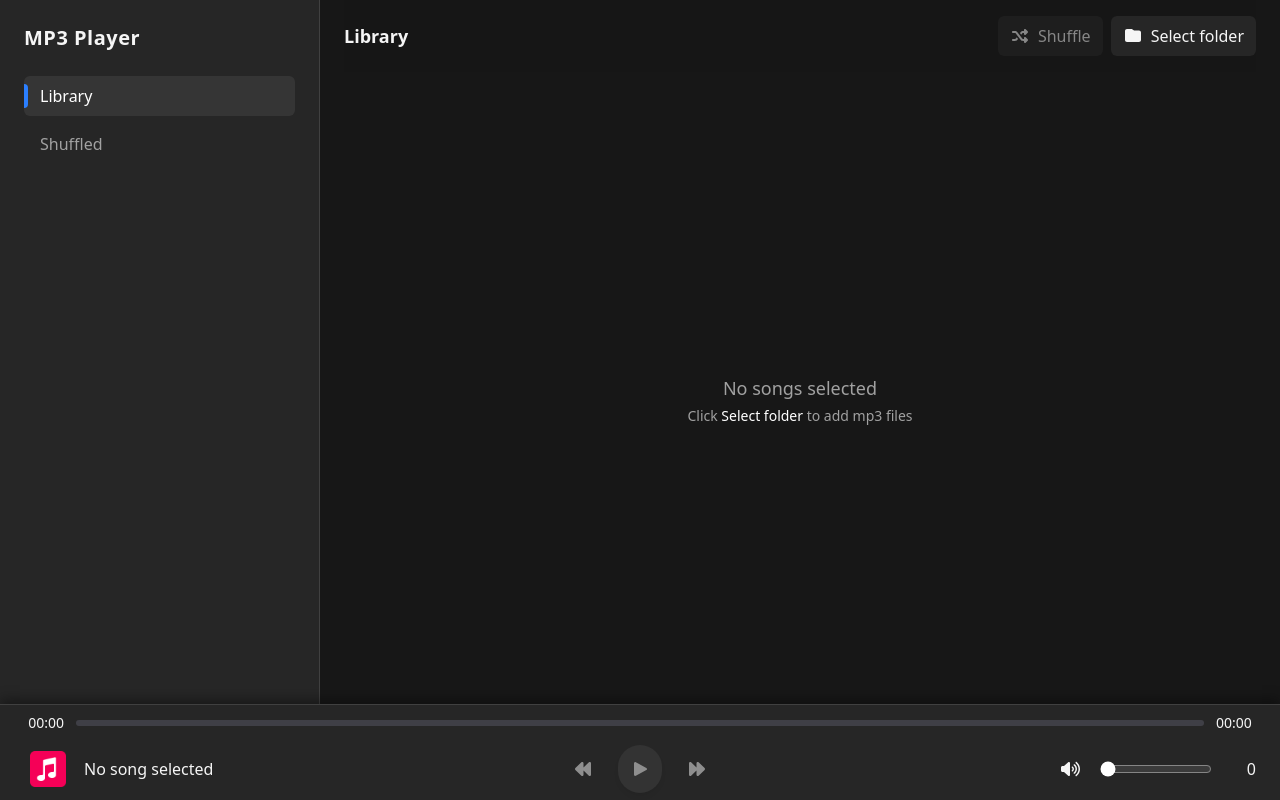
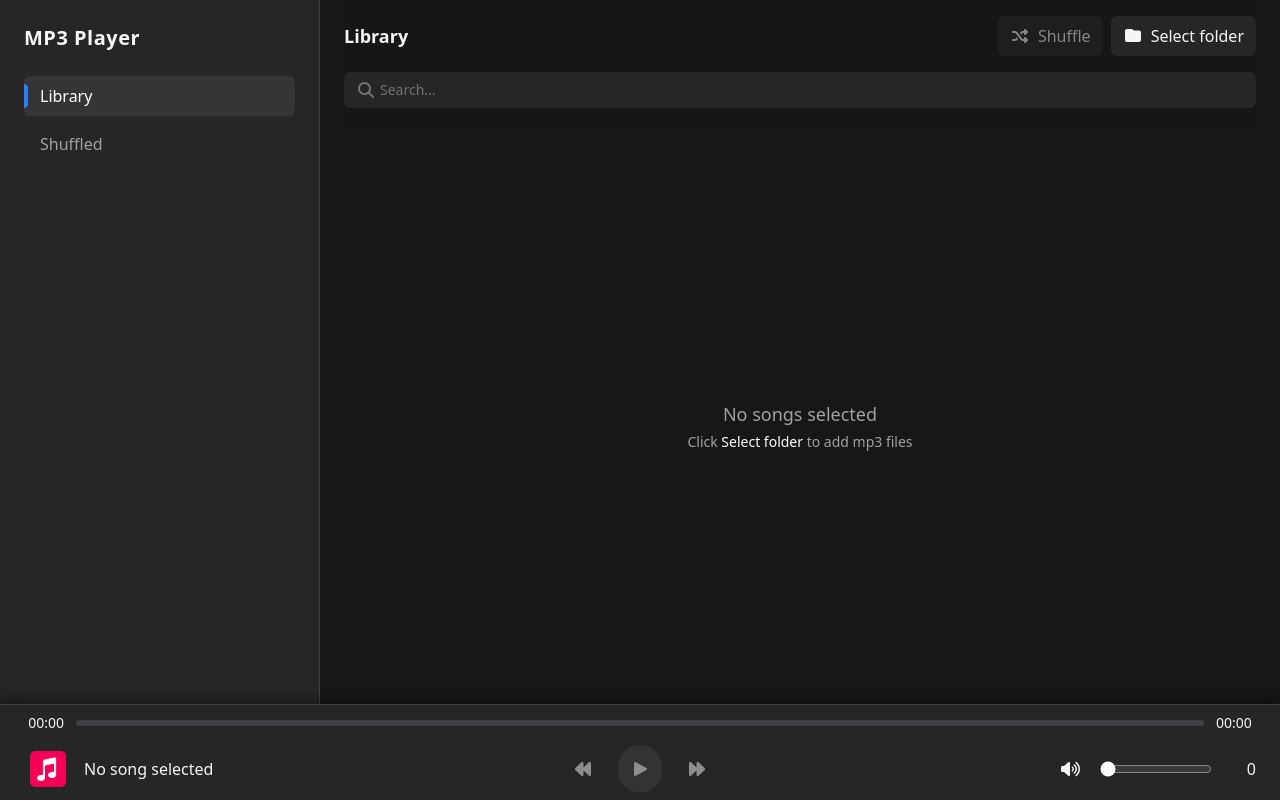
Before and after one commit to AlvaroWRP/mp3-player, a React (Vite) app in the folder renderer/: page / in a window 1280 px wide. Built offline with nearby package versions, Linux system fonts and the light colour scheme.

Commit message:
added search bar; hooks and types updates

```diff
--- a/renderer/src/App.tsx
+++ b/renderer/src/App.tsx
@@ -9,8 +9,14 @@ import '../index.css';
 export function App() {
     const audioPlayer = useAudioPlayer();
 
-    const { songs, currentSongIndex, shuffledSongs, enableShuffle, selectSong, selectFolder } =
-        audioPlayer;
+    const {
+        songs,
+        currentSongIndex,
+        shuffledSongs,
+        enableShuffle,
+        selectSongByPath,
+        selectFolder,
+    } = audioPlayer;
 
     const [activeTab, setActiveTab] = useState<ActiveTab>(() => {
         const saved = localStorage.getItem('activeTab');
@@ -38,9 +44,7 @@ export function App() {
                     songs={songs}
                     shuffledSongs={shuffledSongs}
                     currentSongIndex={currentSongIndex}
-                    onSongSelect={(index, source) => {
-                        selectSong(index, source);
-                    }}
+                    onSongSelect={selectSongByPath}
                     onShuffle={() => {
                         enableShuffle();
                         setActiveTab('shuffle');
--- a/renderer/src/components/MainArea/Header.tsx
+++ b/renderer/src/components/MainArea/Header.tsx
@@ -1,10 +1,19 @@
 import { FontAwesomeIcon } from '@fortawesome/react-fontawesome';
 import { faShuffle, faFolder } from '@fortawesome/free-solid-svg-icons';
+import { SearchBar } from './SearchBar';
 import type { HeaderProps } from '../../types/types';
 
-export function Header({ activeTab, songs, onShuffle, onSelectFolder }: HeaderProps) {
+export function Header({
+    activeTab,
+    songs,
+    searchQuery,
+    onSearchChange,
+    onShuffle,
+    onSelectFolder,
+}: HeaderProps) {
     return (
-        <header className="sticky top-0 z-10 flex items-center justify-between bg-neutral-900/90 backdrop-blur py-4 mb-6">
+        <header className="sticky top-0 z-10 flex flex-col gap-4 bg-neutral-900/90 backdrop-blur py-4 mb-6">
+            <div className="flex items-center justify-between">
                 <h2 className="text-lg font-semibold">
                     {activeTab === 'shuffle' ? 'Shuffled' : 'Library'}
                 </h2>
@@ -25,6 +34,8 @@ export function Header({ activeTab, songs, onShuffle, onSelectFolder }: HeaderPr
                         Select folder
                     </button>
                 </div>
+            </div>
+            <SearchBar searchQuery={searchQuery} onSearchChange={onSearchChange}></SearchBar>
         </header>
     );
 }
--- a/renderer/src/components/MainArea/MainArea.tsx
+++ b/renderer/src/components/MainArea/MainArea.tsx
@@ -1,6 +1,7 @@
 import { Header } from './Header';
 import { EmptyState } from './EmptyState';
 import { SongsRenderer } from './SongsRenderer';
+import { useMemo, useState } from 'react';
 import type { MainAreaProps } from '../../types/types';
 
 export function MainArea({
@@ -12,41 +13,70 @@ export function MainArea({
     onShuffle,
     onSelectFolder,
 }: MainAreaProps) {
-    const isLibraryEmpty = activeTab === 'library' && songs.length === 0;
-    const isShuffleEmpty = activeTab === 'shuffle' && shuffledSongs.length === 0;
+    const [searchQuery, setSearchQuery] = useState('');
+
+    const filteredSongs = useMemo(() => {
+        if (!searchQuery.trim()) return songs;
+
+        const query = searchQuery.toLowerCase();
+
+        return songs.filter((song) => song.name.toLowerCase().includes(query));
+    }, [songs, searchQuery]);
+
+    const filteredShuffledSongs = useMemo(() => {
+        if (!searchQuery.trim()) return shuffledSongs;
+
+        const query = searchQuery.toLowerCase();
+
+        return shuffledSongs.filter((song) => song.name.toLowerCase().includes(query));
+    }, [shuffledSongs, searchQuery]);
+
+    const isLibraryEmpty = activeTab === 'library' && filteredSongs.length === 0;
+    const isShuffleEmpty = activeTab === 'shuffle' && filteredShuffledSongs.length === 0;
 
     return (
         <main className="flex flex-col flex-1 overflow-y-auto px-6">
             <Header
                 activeTab={activeTab}
                 songs={songs}
+                searchQuery={searchQuery}
+                onSearchChange={setSearchQuery}
                 onShuffle={onShuffle}
                 onSelectFolder={onSelectFolder}
             ></Header>
             {isLibraryEmpty ? (
                 <EmptyState
-                    title="No songs selected"
+                    title={searchQuery ? 'No results' : 'No songs selected'}
                     subtitle={
-                        <>
-                            Click <span className="text-white">Select folder</span> to add mp3 files
-                        </>
+                        searchQuery ? (
+                            <>Try searching something else</>
+                        ) : (
+                            <>
+                                Click <span className="text-white">Select folder</span> to add mp3
+                                files
+                            </>
+                        )
                     }
                 ></EmptyState>
             ) : isShuffleEmpty ? (
                 <EmptyState
-                    title="No shuffled songs yet"
+                    title={searchQuery ? 'No results' : 'No shuffled songs yet'}
                     subtitle={
-                        <>
-                            Click <span className="text-white">Shuffle</span> to generate a shuffled
-                            list
-                        </>
+                        searchQuery ? (
+                            <>Try searching something else</>
+                        ) : (
+                            <>
+                                Click <span className="text-white">Shuffle</span> to generate a
+                                shuffled list
+                            </>
+                        )
                     }
                 ></EmptyState>
             ) : (
                 <SongsRenderer
                     activeTab={activeTab}
-                    songs={songs}
-                    shuffledSongs={shuffledSongs}
+                    songs={filteredSongs}
+                    shuffledSongs={filteredShuffledSongs}
                     currentSongIndex={currentSongIndex}
                     onSongSelect={onSongSelect}
                 ></SongsRenderer>
--- /dev/null
+++ b/renderer/src/components/MainArea/SearchBar.tsx
@@ -0,0 +1,21 @@
+import { faMagnifyingGlass } from '@fortawesome/free-solid-svg-icons';
+import { FontAwesomeIcon } from '@fortawesome/react-fontawesome';
+import type { SearchBarProps } from '../../types/types';
+
+export function SearchBar({ searchQuery, onSearchChange }: SearchBarProps) {
+    return (
+        <div className="relative">
+            <FontAwesomeIcon
+                icon={faMagnifyingGlass}
+                className="absolute left-3 top-1/2 -translate-y-1/2 text-neutral-500"
+            ></FontAwesomeIcon>
+            <input
+                type="text"
+                value={searchQuery}
+                onChange={(e) => onSearchChange(e.target.value)}
+                placeholder="Search..."
+                className="w-full pl-9 pr-3 py-2 rounded-md bg-neutral-800 text-sm text-white placeholder-neutral-500 focus:outline-none focus:ring-2 focus:ring-blue-500/50"
+            />
+        </div>
+    );
+}
--- a/renderer/src/components/MainArea/SongsRenderer.tsx
+++ b/renderer/src/components/MainArea/SongsRenderer.tsx
@@ -31,7 +31,7 @@ export function SongsRenderer({
                     }}
                     key={song.path}
                     onClick={() => {
-                        onSongSelect(index, activeTab);
+                        onSongSelect(song.path, activeTab);
                     }}
                     className={`p-3 rounded-md cursor-pointer transition hover:bg-neutral-800 hover:translate-x-1 ${
                         index === currentSongIndex
--- a/renderer/src/hooks/audio/useAudioPlayback.tsx
+++ b/renderer/src/hooks/audio/useAudioPlayback.tsx
@@ -9,6 +9,7 @@ export function useAudioPlayback({ audioRef, song }: UseAudioPlaybackArgs) {
         if (!song || !audioRef.current) return;
 
         let cancelled = false;
+        let objectUrl: string | null = null;
         const audio = audioRef.current;
 
         const loadAndPlay = async () => {
@@ -17,23 +18,25 @@ export function useAudioPlayback({ audioRef, song }: UseAudioPlaybackArgs) {
             if (!result || cancelled) return;
 
             const { buffer, mime, cover } = result;
-            const blob = new Blob([new Uint8Array(buffer)], { type: mime });
-            const url = URL.createObjectURL(blob);
+
+            objectUrl = URL.createObjectURL(new Blob([new Uint8Array(buffer)], { type: mime }));
 
             audio.pause();
-            audio.src = url;
+            audio.src = objectUrl;
             audio.currentTime = 0;
             audio.load();
 
             setCoverUrl(cover);
-
             await audio.play();
             setIsPlaying(true);
+
+            window.electronAPI.setWindowTitle(song.name);
         };
         loadAndPlay();
 
         return () => {
             cancelled = true;
+            if (objectUrl) URL.revokeObjectURL(objectUrl);
         };
     }, [song, audioRef]);
 
@@ -44,6 +47,7 @@ export function useAudioPlayback({ audioRef, song }: UseAudioPlaybackArgs) {
     };
 
     const pause = () => {
+        if (!audioRef.current) return;
         audioRef.current.pause();
         setIsPlaying(false);
     };
--- a/renderer/src/hooks/navigation/useNavigation.tsx
+++ b/renderer/src/hooks/navigation/useNavigation.tsx
@@ -83,6 +83,14 @@ export function useNavigation(songs: Song[]) {
         }
     };
 
+    const selectSongByPath = (songPath: string, source: ActiveTab) => {
+        const list = source === 'shuffle' ? shuffledSongs : songs;
+        const index = list.findIndex((song) => song.path === songPath);
+
+        if (index === -1) return;
+        selectSong(index, source);
+    };
+
     return {
         currentSong,
         currentSongIndex,
@@ -91,6 +99,6 @@ export function useNavigation(songs: Song[]) {
         skipSong,
         enableShuffle,
         disableShuffle,
-        selectSong,
+        selectSongByPath,
     };
 }
--- a/renderer/src/types/electron.d.ts
+++ b/renderer/src/types/electron.d.ts
@@ -5,5 +5,7 @@ interface Window {
         getSongInfo: (
             filePath: string,
         ) => Promise<{ buffer: ArrayBuffer; mime: string; cover: string | null }>;
+
+        setWindowTitle: (songName: string) => void;
     };
 }
--- a/renderer/src/types/types.tsx
+++ b/renderer/src/types/types.tsx
@@ -16,25 +16,29 @@ type BaseMainAreaProps = {
 export type MainAreaProps = BaseMainAreaProps & {
     shuffledSongs: Song[];
     currentSongIndex: number;
-    onSongSelect: (index: number, source: ActiveTab) => void;
+    onSongSelect: (songPath: string, source: ActiveTab) => void;
     onShuffle: () => void;
     onSelectFolder: () => void;
 };
 
-export type HeaderProps = Pick<
-    MainAreaProps,
-    'activeTab' | 'songs' | 'onShuffle' | 'onSelectFolder'
->;
+export type HeaderProps = BaseMainAreaProps & {
+    searchQuery: string;
+    onSearchChange: (value: string) => void;
+    onShuffle: () => void;
+    onSelectFolder: () => void;
+};
 
 export type EmptyStateProps = {
     title: string;
     subtitle: ReactNode;
 };
 
+export type SearchBarProps = Pick<HeaderProps, 'searchQuery' | 'onSearchChange'>;
+
 export type SongsRendererProps = BaseMainAreaProps & {
     shuffledSongs: Song[];
     currentSongIndex: number;
-    onSongSelect: (index: number, source: ActiveTab) => void;
+    onSongSelect: (songPath: string, source: ActiveTab) => void;
 };
 
 export type PlayerAreaProps = {
```
Also changed, not shown: 2 other files (tests, documents, lock files or other folders). Lines whose indentation alone changed are shown as unchanged.
